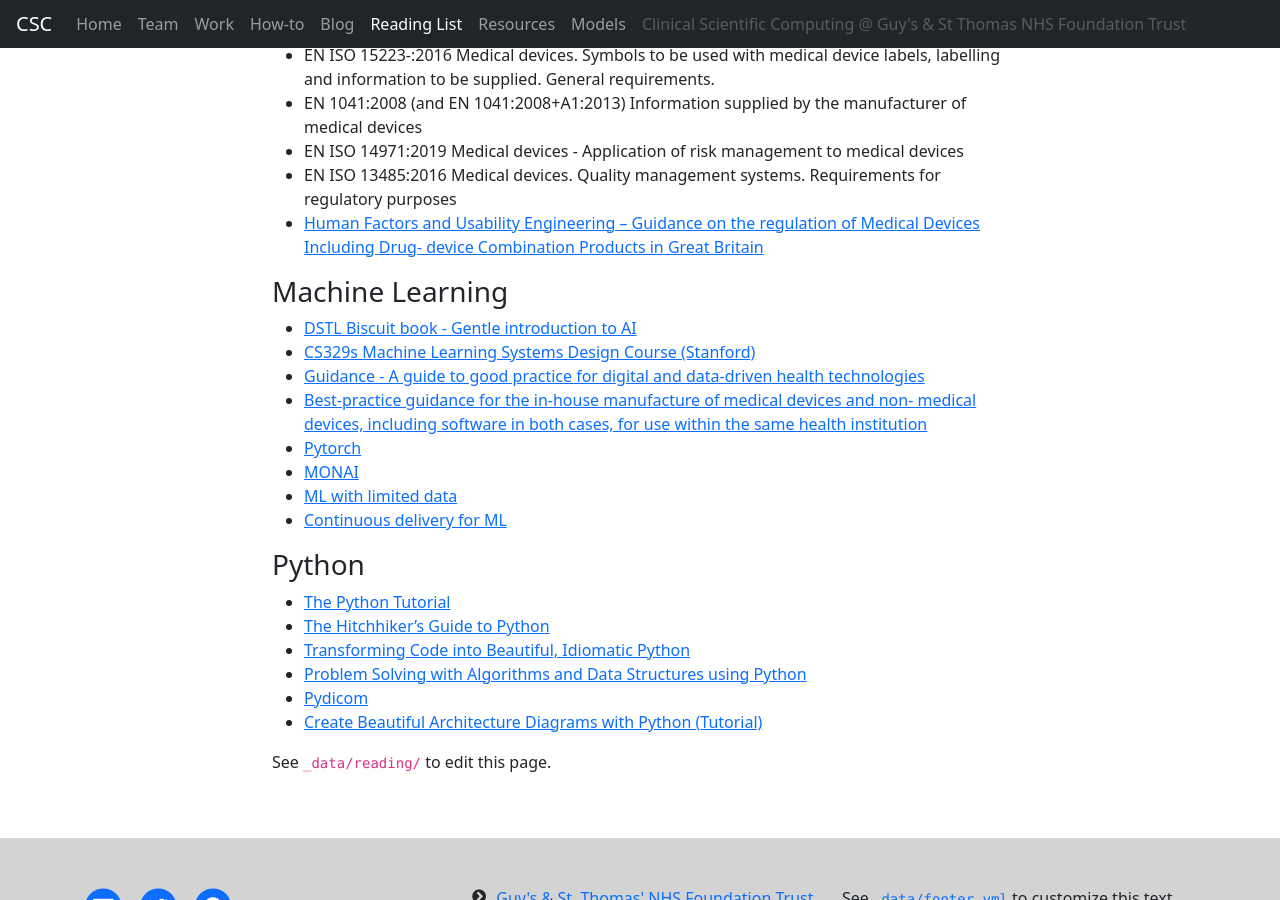
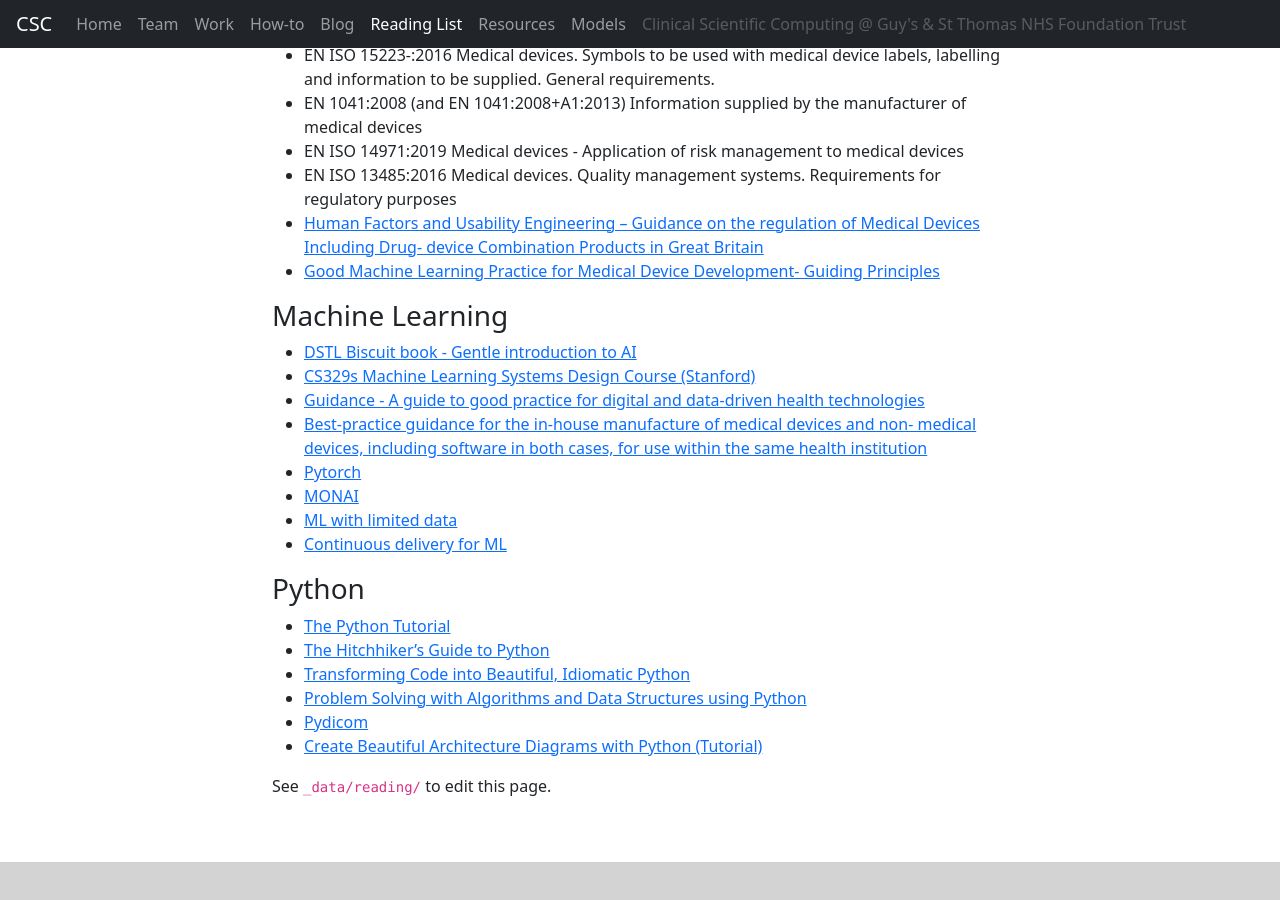
Before and after one commit to GSTT-CSC/gstt-csc-old, a Jekyll site: the page built from reading.md, in a window 1280 px wide and 900 px high, scrolled down 984 px. Built offline with Jekyll 4.4.1, drawn with Linux system fonts in a browser that asks for light colours.

Commit message:
Update meddev.yml
New link added

```diff
--- a/_data/reading/meddev.yml
+++ b/_data/reading/meddev.yml
@@ -14,3 +14,6 @@ list:
 
   - name: Human Factors and Usability Engineering – Guidance on the regulation of Medical Devices Including Drug- device Combination Products in Great Britain
     link: https://assets.publishing.service.gov.uk/government/uploads/system/uploads/attachment_data/file/960905/Human_Factors_Medical_Devices.pdf
+
+  - name: Good Machine Learning Practice for Medical Device Development- Guiding Principles
+    link: https://www.gov.uk/government/publications/good-machine-learning-practice-for-medical-device-development-guiding-principles/good-machine-learning-practice-for-medical-device-development-guiding-principles
```
